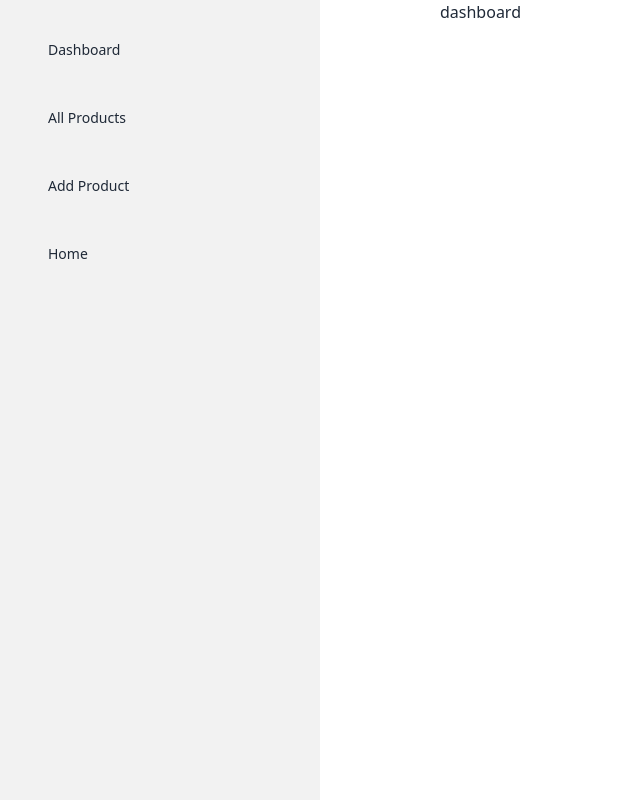
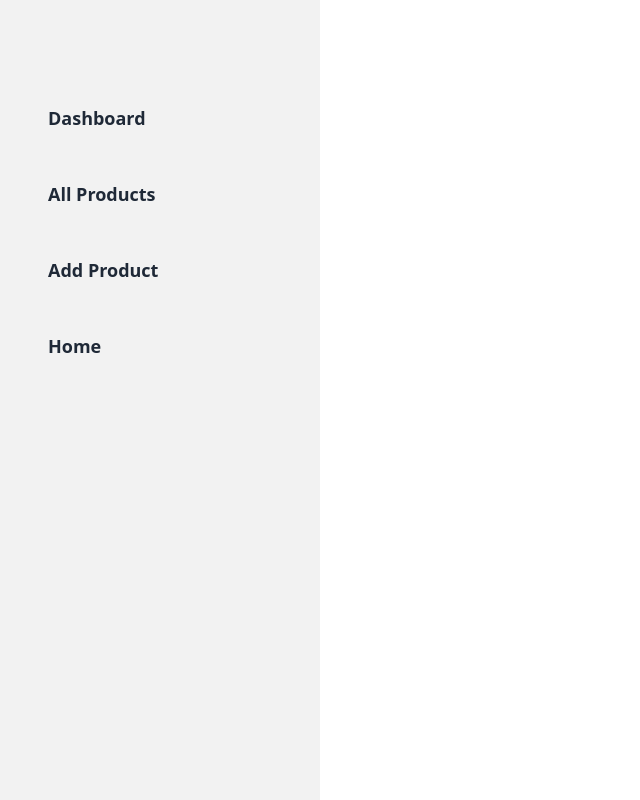
Before and after one commit to chamakkarmakar/recipe-app, a React (Vite) app: page /dashboard in a window 1280 px wide. Shown: the whole page, without its empty margins (0-640 px from the left). Built offline with nearby package versions, Linux system fonts and the light colour scheme; no server answers; sample sign-in values are in the browser's storage.

Commit message:
all recipes show in the dashboard

```diff
--- a/src/Components/Loading/LoadingSpinner.jsx
+++ b/src/Components/Loading/LoadingSpinner.jsx
@@ -2,9 +2,11 @@ import React from 'react'
 
 const LoadingSpinner = () => {
     return (
-        <div className="relative w-10 h-10 flex items-center justify-center">
-            <div className="w-5 h-5 animate-[ping_2s_linear_infinite] border rounded-full border-sky-600"></div>
-            <div className="w-5 h-5 animate-[ping_2s_linear_3s_infinite] border rounded-full border-sky-600 absolute"></div>
+        <div className="flex items-center justify center">
+            <div className="relative w-10 h-10 flex items-center justify-center">
+                <div className="w-5 h-5 animate-[ping_2s_linear_infinite] border rounded-full border-sky-600"></div>
+                <div className="w-5 h-5 animate-[ping_2s_linear_3s_infinite] border rounded-full border-sky-600 absolute"></div>
+            </div>
         </div>
     )
 }
--- /dev/null
+++ b/src/Components/RecipeCard/RecipeCard.jsx
@@ -0,0 +1,36 @@
+import React from 'react'
+import { Link } from 'react-router-dom';
+import { FaRegEdit } from "react-icons/fa";
+import { AiFillDelete } from "react-icons/ai";
+
+const RecipeCard = ({ recipe, handleDeleteRecipe }) => {
+    const { id, title, category, price, description, image } = recipe;
+    return (
+        <div className="card w-[80%] bg-base-100 shadow-xl">
+            <figure>
+                <img src={image} alt="recipe" />
+            </figure>
+            <div className="card-body">
+                <h2 className="card-title">{title}</h2>
+                <div className="flex items-center justify-between my-3">
+                    <div className="badge badge-outline">{category}</div>
+                    <h3 className="text-xl font-semibold">${price}</h3>
+                </div>
+
+                <p className='mb-2'>{description}</p>
+                <div className="card-actions justify-between items-center">
+                    <button className="btn btn-accent text-white">
+                        <Link to={`/recipes/${id}`}>View details</Link>
+                    </button>
+                    <Link to={`edit/${id}`}><FaRegEdit className='w-7 h-7' /></Link>
+
+                    <button onClick={() => handleDeleteRecipe(id)} className="">
+                        <AiFillDelete className='w-7 h-7 text-red-600' />
+                    </button>
+                </div>
+            </div>
+        </div>
+    )
+}
+
+export default RecipeCard
--- a/src/Layout/DashboardLayout.jsx
+++ b/src/Layout/DashboardLayout.jsx
@@ -13,18 +13,18 @@ const DashboardLayout = () => {
 
       <div className="drawer-side">
         <label htmlFor="my-drawer-2" aria-label="close sidebar" className="drawer-overlay"></label>
-        <ul className="menu p-4 w-80 min-h-full bg-base-200 text-base-content">
+        <ul className="menu px-4 py-20 w-80 min-h-full bg-base-200 text-base-content ">
           {/* Sidebar content here */}
-          <li className="  p-4 text w-full">
+          <li className="p-4 text-lg font-semibold w-full">
             <Link to={"home"}>Dashboard</Link>
           </li>
-          <li className="  p-4 text w-full">
-            <Link to={"all-products"}>All Products</Link>
+          <li className="p-4 text-lg font-semibold w-full">
+            <Link to={"all-recipes"}>All Products</Link>
           </li>
-          <li className="  p-4 text w-full">
-            <Link to={"add-products"}>Add Product</Link>
+          <li className="p-4 text-lg font-semibold w-full">
+            <Link to={"add-recipe"}>Add Product</Link>
           </li>
-          <li className="  p-4 text w-full">
+          <li className="p-4 text-lg font-semibold w-full">
             <Link to={"/"}>Home</Link>
           </li>
         </ul>
--- a/src/Pages/AddProduct.jsx
+++ b/src/Pages/AddRecipe.jsx
@@ -1,6 +1,6 @@
 import React from 'react'
 
-const AddProduct = () => {
+const AddRecipe = () => {
     const handleSubmit = async (e) => {
         e.preventDefault();
 
@@ -84,7 +84,7 @@ const AddProduct = () => {
         </div>
         <div className="mt-2 flex justify-center items-center">
           <input
-            className="btn mt-4 w-full bg-red-500 text-white p-4"
+            className="btn mt-4 w-full bg-[#8EA7E9] text-white p-4"
             type="submit"
             value="Add Recipe"
           />
@@ -95,4 +95,4 @@ const AddProduct = () => {
   )
 }
 
-export default AddProduct
+export default AddRecipe
--- /dev/null
+++ b/src/Pages/AllRecipes.jsx
@@ -0,0 +1,36 @@
+import React, { useEffect, useState } from 'react'
+import RecipeCard from '../Components/RecipeCard/RecipeCard'
+
+const AllRecipes = () => {
+    const [recipes,setRecipes]=useState([])
+
+    useEffect(()=>{
+        async function load() {
+        const recipeRes = await fetch("http://localhost:3000/recipes");
+            const recipeData = await recipeRes.json();
+            setRecipes(recipeData);
+        }
+        load()
+      }, []);
+
+      const handleDeleteRecipe = (id) => {
+        setRecipes(recipes.filter((recipe) => recipe.id !== id));
+      };
+
+  return (
+    <div>
+    <h1 className="text-5xl font-bold text-center">All Produts</h1>
+    <div className="my-16 grid md:grid-cols-2 grid-cols-1 gap-y-7">
+      {recipes.map((recipe) => (
+        <RecipeCard
+          key={recipe.id}
+          recipe={recipe}
+          handleDeleteRecipe={handleDeleteRecipe}
+        />
+      ))}
+    </div>
+  </div>
+  )
+}
+
+export default AllRecipes
--- a/src/Pages/Dashboard.jsx
+++ b/src/Pages/Dashboard.jsx
@@ -2,9 +2,7 @@ import React from 'react'
 
 const Dashboard = () => {
   return (
-    <div>
-      dashboard
-    </div>
+    <div></div>
   )
 }
 
--- a/src/Routes/routes.jsx
+++ b/src/Routes/routes.jsx
@@ -1,13 +1,13 @@
 import { createBrowserRouter } from "react-router-dom";
 import MainLayout from "../Layout/MainLayout";
 import Home from "../Pages/Home";
-
 import PrivateRoute from "./PrivateRoute";
 import Dashboard from "../Pages/Dashboard";
 import DashboardLayout from "../Layout/DashboardLayout";
 import Login from "../Pages/Login";
 import Register from "../Pages/Register";
-import AddProduct from "../Pages/AddProduct";
+import AddRecipe from "../Pages/AddRecipe";
+import AllRecipes from "../Pages/AllRecipes";
 
 export const router = createBrowserRouter([
     {
@@ -44,10 +44,18 @@ export const router = createBrowserRouter([
                 ),
             },
             {
-                path: "add-products",
+                path: "add-recipe",
                 element: (
                   <PrivateRoute>
-                    <AddProduct />
+                    <AddRecipe />
+                  </PrivateRoute>
+                ),
+              },
+            {
+                path: "all-recipes",
+                element: (
+                  <PrivateRoute>
+                    <AllRecipes />
                   </PrivateRoute>
                 ),
               },
```
